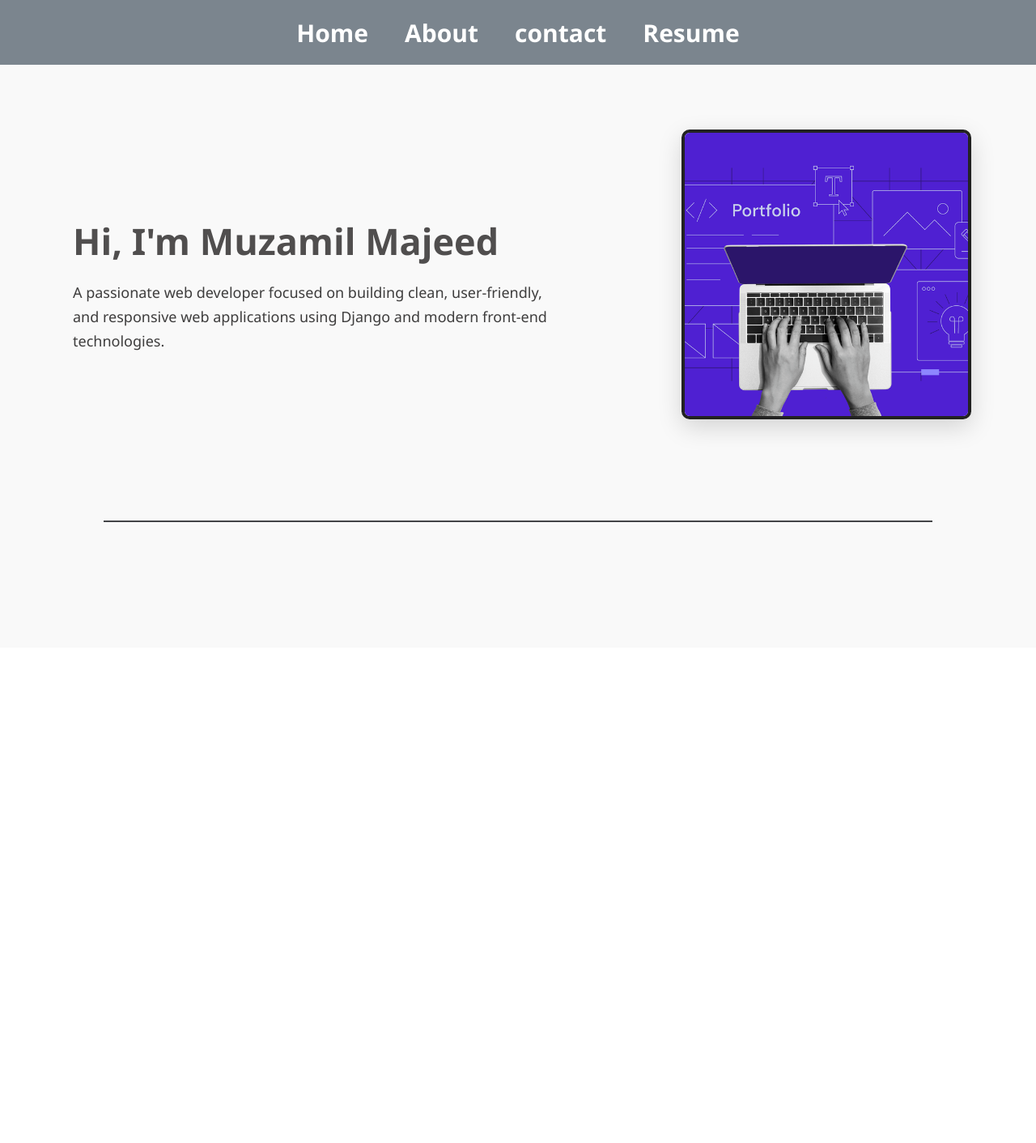
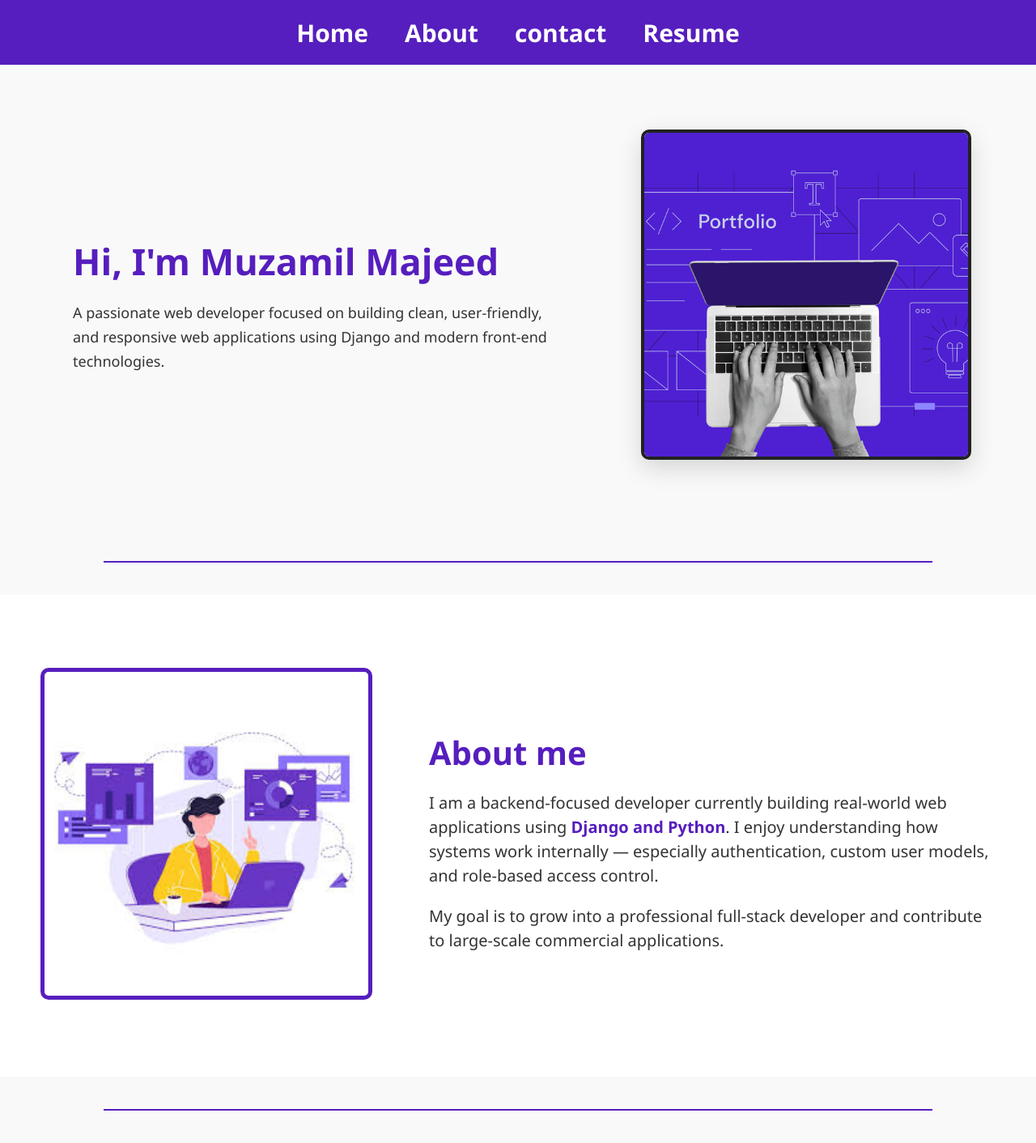
Before and after one commit to muzamil-majeed/My-Portfolio, a Django app: template core/templates/core/home_page.html in a window 1280 px wide. Shown: the whole page at 81% size. Before the commit the page ends 645 px from the top, so only its background shows below. Run offline with Django 3.2, Linux system fonts and the light colour scheme; the template is opened without the code that fills it, so the values that code supplies are empty.

Commit message:
second version,added about section in home page and some styling

```diff
--- a/core/static/core/home_page.css
+++ b/core/static/core/home_page.css
@@ -4,11 +4,11 @@ body {
     background-color: #f9f9f9;
 }
 #header{
-    background-color:#7b858e;
+    background-color:hsl(261, 73%, 43%);
     height: 50px;
     display:  flex;
     justify-content: center;
-     padding: 15px 50px;
+    padding: 15px 50px;
     align-items: center;
     font-size: 30px;
     box-shadow: 0 3px 6px rgba(0,0,0,0.1);
@@ -30,11 +30,11 @@ body {
 }
 
 #header div a:hover {
-    background-color: #4d6781;
+    background-color: hsl(261, 94%, 69%);
     transform: scale(1.05);
     transform: scale(1.06);
+
 }
-
 
 #profile{
     display: flex;
@@ -52,21 +52,21 @@ body {
 
 .profile-text h1 {
     font-size: 45px;
-    color: #504e4e;
+    color: hsl(261, 73%, 43%);
     margin-bottom: 15px;
 }
 
 .profile-text p {
     font-size: 18px;
     line-height: 30px;
-    color: #3e3d3d;
+    color: #333;
 }
 
 
 
 .profile-image img {
-    width: 350px;
-    height: 350px;
+    width: 400px;
+    height: 400px;
     object-fit: cover;
     border-radius: 10px;
     border: 4px solid #222;
@@ -102,11 +102,58 @@ body {
 .section-divider {
     display: flex;
     justify-content: center;
+
 }
 
 .section-divider hr {
     width: 80%;
     border: none;
-    border-top: 2px solid #434447;
+    border-top: 2px solid hsl(261, 73%, 43%);
     margin: 40px 0;
+
 }
+
+
+/* about section */
+
+
+#about {
+    padding: 80px 40px;
+    background-color: #ffffff;
+    display: flex;
+    justify-content: space-between;
+    align-items: center;
+    padding: 90px 50px;
+    gap: 50px;
+    background-color: #ffffff;
+}
+
+
+.about-image img {
+    width: 400px;
+    height: 400px;
+    object-fit: contain;
+    border-radius: 10px;
+    border: 5px solid  hsl(261, 73%, 43%);
+}
+.about-content{
+    max-width: 700px;
+}
+
+.about-content h1{
+    font-size: 40px;
+    color: hsl(261, 73%, 43%);
+    margin-bottom: 20px;
+}
+
+.about-content p{
+    font-size: 20px;
+    line-height: 30px;
+    color: #333;
+    margin-bottom: 20px;
+
+}
+
+.about-content strong{
+    color: hsl(261, 73%, 43%);;
+}
--- a/core/templates/core/home_page.html
+++ b/core/templates/core/home_page.html
@@ -36,5 +36,37 @@
             <hr>
         </div>
 
+      <section id="about">
+
+
+
+                <div class="about-image">
+                    <img src="{% static 'core/images/about.jpeg' %}" alt="">
+                </div>
+
+
+                <div class="about-content">
+                    <h1>About me</h1>
+                    <p>
+                        I am a backend-focused developer currently building real-world
+                        web applications using <strong>Django and Python</strong>.
+                        I enjoy understanding how systems work internally — especially
+                        authentication, custom user models, and role-based access control.
+                    </p>
+
+                    <p>
+                        My goal is to grow into a professional full-stack developer and
+                        contribute to large-scale commercial applications.
+                    </p>
+                </div>
+
+      </section>
+
+
+
+        <div class="section-divider">
+            <hr>
+        </div>
+
     </body>
 </html>
```
Also changed, not shown: core/static/core/images/about.jpeg (added), core/static/core/images/images.jpeg (deleted).
